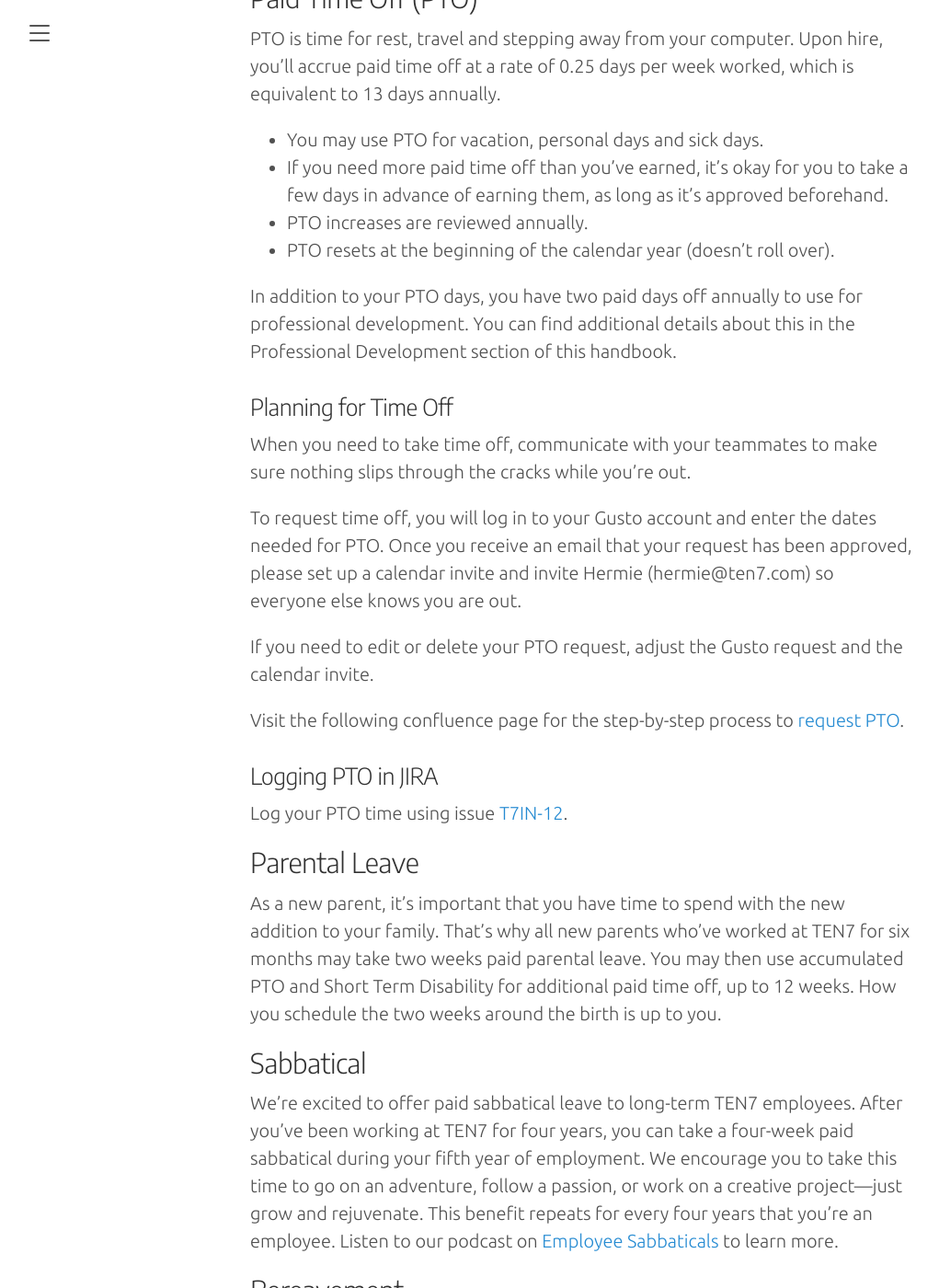
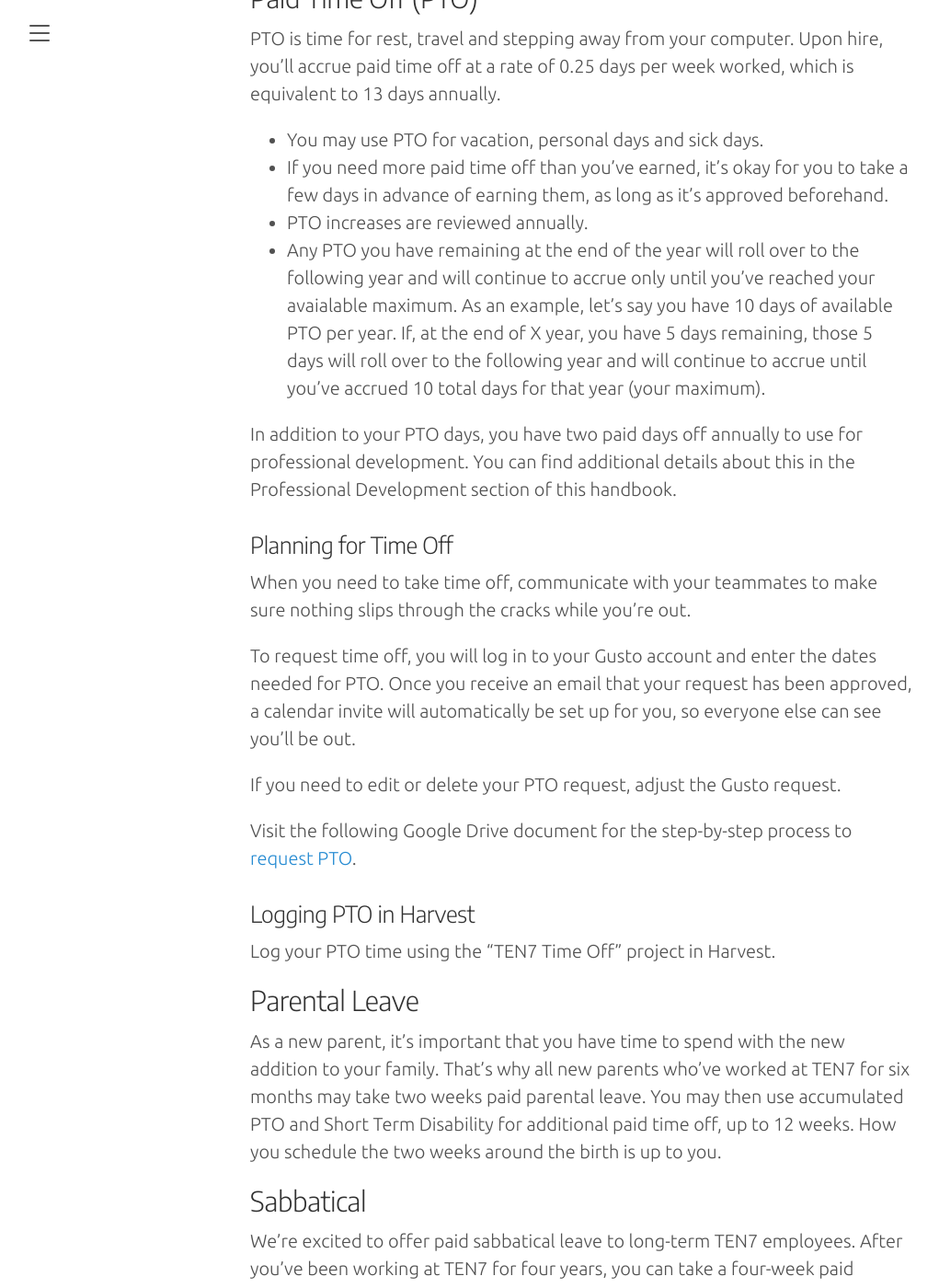
Before and after one commit to ten7/handbook.ten7.com, a Jekyll site: the page built from 040-our-benefits.md, in a window 1280 px wide and 1400 px high, scrolled down 2022 px. Shown: the whole window at 92% size, without its empty margins (8-1029 px from the left). Built offline with Jekyll 4.4.1, drawn with Linux system fonts in a browser that asks for light colours; some web fonts are replaced; our own code applies the rules of GitHub Pages for plain Markdown files; some of the changed text lies outside the part shown.

Commit message:
Updated benefits
Adjusted PTO roll over policy
Changed PTO request process
Changed PTO logging process from Jira to Harvest
Added Gusto Cashout

```diff
--- a/040-our-benefits.md
+++ b/040-our-benefits.md
@@ -58,7 +58,7 @@
 * You may use PTO for vacation, personal days and sick days.
 * If you need more paid time off than you’ve earned, it’s okay for you to take a few days in advance of earning them, as long as it’s approved beforehand.
 * PTO increases are reviewed annually.
-* PTO resets at the beginning of the calendar year (doesn’t roll over).
+* Any PTO you have remaining at the end of the year will roll over to the following year and will continue to accrue only until you've reached your avaialable maximum. As an example, let's say you have 10 days of available PTO per year. If, at the end of X year, you have 5 days remaining, those 5 days will roll over to the following year and will continue to accrue until you've accrued 10 total days for that year (your maximum).
 
 In addition to your PTO days, you have two paid days off annually to use for professional development. You can find additional details about this in the Professional Development section of this handbook.
 
@@ -66,15 +66,15 @@
 
 When you need to take time off, communicate with your teammates to make sure nothing slips through the cracks while you’re out.
 
-To request time off, you will log in to your Gusto account and enter the dates needed for PTO. Once you receive an email that your request has been approved, please set up a calendar invite and invite Hermie (hermie@ten7.com) so everyone else knows you are out.
+To request time off, you will log in to your Gusto account and enter the dates needed for PTO. Once you receive an email that your request has been approved, a calendar invite will automatically be set up for you, so everyone else can see you'll be out.
 
-If you need to edit or delete your PTO request, adjust the Gusto request and the calendar invite.
+If you need to edit or delete your PTO request, adjust the Gusto request.
 
-Visit the following confluence page for the step-by-step process to [request PTO](https://teamten7.atlassian.net/wiki/x/6wDx).
+Visit the following Google Drive document for the step-by-step process to [request PTO](https://drive.google.com/drive/u/1/folders/12uAPtkLc4Ek8JMxPoo63-M0rflV8j6r0).
 
-### Logging PTO in JIRA
+### Logging PTO in Harvest
 
-Log your PTO time using issue [T7IN-12](https://teamten7.atlassian.net/browse/T7IN-12).
+Log your PTO time using the "TEN7 Time Off" project in Harvest.
 
 ## Parental Leave
 
@@ -97,6 +97,11 @@
 Upon hire, you can opt in to our 401(k) plan that has a 4% match, and no vesting period. You can also [roll over funds](https://success.guideline.com/hc/en-us/articles/360007550292-Rollover-other-accounts-into-your-Guideline-401-k-) from other eligible accounts. When determining your 401(k) contribution amount, take into account what you’ve contributed during the calendar year so far, so you don’t go over the IRS contribution maximum.
 
 [Guideline](https://www.guideline.com/) can help you with 401(k) issues as well.
+
+## Gusto Cashout
+
+This is a free, no-fee way to access up to $500 between paydays. Use [Cashout](https://app.gusto.com/ten-7-interactive-llc/employee/cashout/overview) to cover an unexpected expense or manage large bills.
+
 
 ## Life Insurance
 
```
